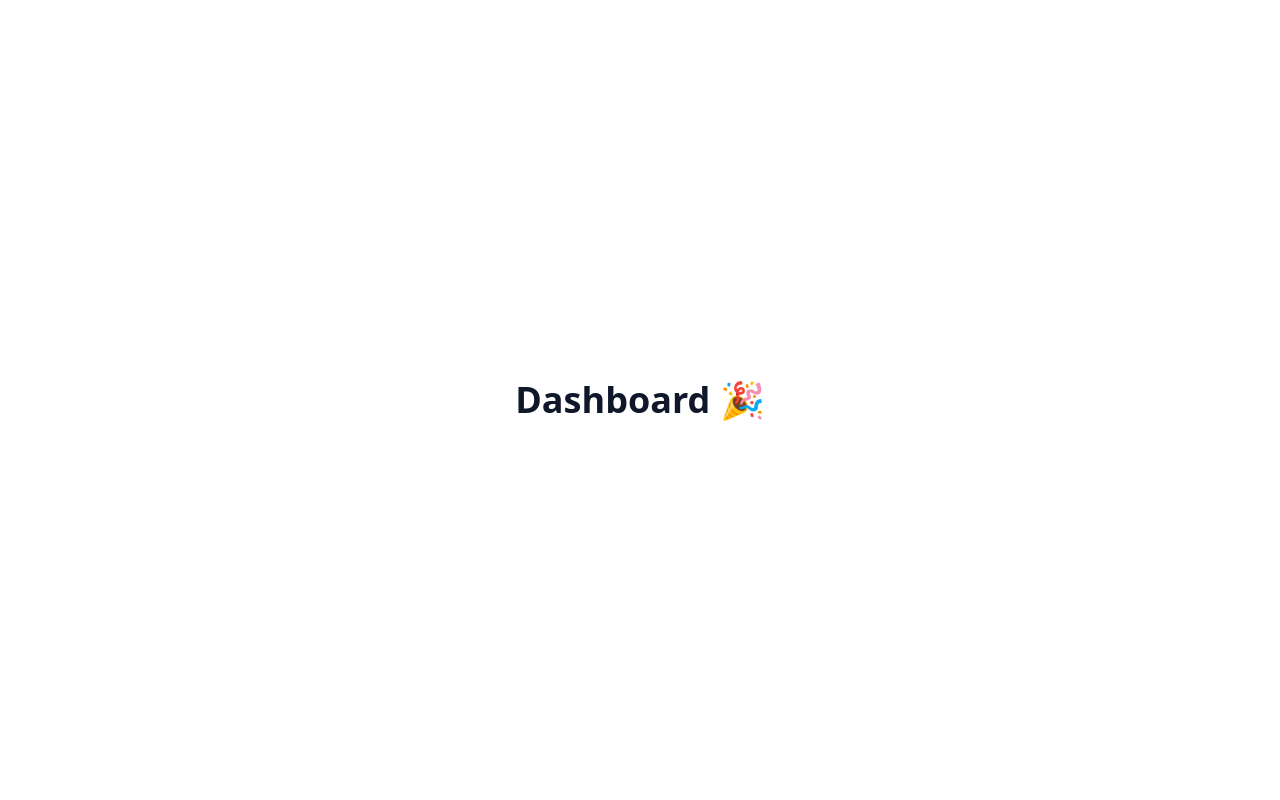
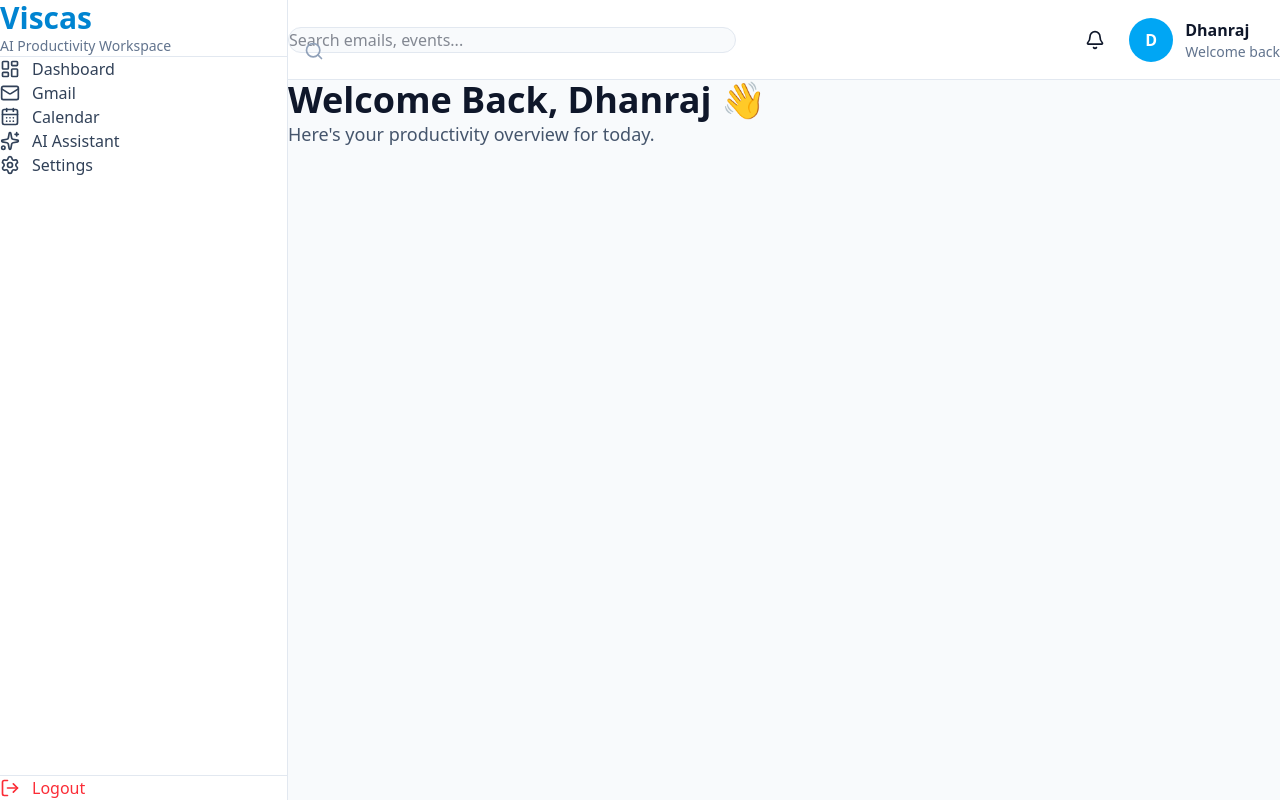
Before and after one commit to Augusty10/viscas, a Next.js app: page /dashboard in a window 1280 px wide. Built offline with nearby package versions, Linux system fonts and the light colour scheme.

Commit message:
feat(dashboard): implement dashboard layout and components, including sidebar, topbar, and welcome message

```diff
--- a/app/dashboard/page.tsx
+++ b/app/dashboard/page.tsx
@@ -1,9 +1,17 @@
+import DashboardLayout from "@/components/dashboard/DashboardLayout";
+
 export default function DashboardPage() {
   return (
-    <main className="flex min-h-screen items-center justify-center">
-      <h1 className="text-4xl font-bold">
-        Dashboard 🎉
-      </h1>
-    </main>
+    <DashboardLayout>
+      <div>
+        <h1 className="text-4xl font-bold">
+          Welcome Back, Dhanraj 👋
+        </h1>
+
+        <p className="mt-3 text-lg text-slate-600">
+          Here's your productivity overview for today.
+        </p>
+      </div>
+    </DashboardLayout>
   );
 }
--- /dev/null
+++ b/components/dashboard/DashboardLayout.tsx
@@ -0,0 +1,25 @@
+import { ReactNode } from "react";
+import Sidebar from "./Sidebar";
+import Topbar from "./Topbar";
+
+type DashboardLayoutProps = {
+  children: ReactNode;
+};
+
+export default function DashboardLayout({
+  children,
+}: DashboardLayoutProps) {
+  return (
+    <div className="flex min-h-screen bg-slate-50">
+      <Sidebar />
+
+      <div className="flex flex-1 flex-col">
+        <Topbar />
+
+        <main className="flex-1 p-8">
+          {children}
+        </main>
+      </div>
+    </div>
+  );
+}
--- /dev/null
+++ b/components/dashboard/Sidebar.tsx
@@ -0,0 +1,82 @@
+"use client";
+
+import Link from "next/link";
+import {
+  LayoutDashboard,
+  Mail,
+  CalendarDays,
+  Sparkles,
+  Settings,
+  LogOut,
+} from "lucide-react";
+
+const menuItems = [
+  {
+    title: "Dashboard",
+    href: "/dashboard",
+    icon: LayoutDashboard,
+  },
+  {
+    title: "Gmail",
+    href: "/dashboard/gmail",
+    icon: Mail,
+  },
+  {
+    title: "Calendar",
+    href: "/dashboard/calendar",
+    icon: CalendarDays,
+  },
+  {
+    title: "AI Assistant",
+    href: "/dashboard/ai",
+    icon: Sparkles,
+  },
+  {
+    title: "Settings",
+    href: "/dashboard/settings",
+    icon: Settings,
+  },
+];
+
+export default function Sidebar() {
+  return (
+    <aside className="flex h-screen w-72 flex-col border-r border-slate-200 bg-white">
+      {/* Logo */}
+      <div className="border-b border-slate-200 p-6">
+        <h1 className="text-3xl font-bold text-sky-600">
+          Viscas
+        </h1>
+
+        <p className="mt-2 text-sm text-slate-500">
+          AI Productivity Workspace
+        </p>
+      </div>
+
+      {/* Navigation */}
+      <nav className="flex-1 space-y-2 p-4">
+        {menuItems.map((item) => {
+          const Icon = item.icon;
+
+          return (
+            <Link
+              key={item.title}
+              href={item.href}
+              className="flex items-center gap-3 rounded-xl px-4 py-3 text-slate-700 transition hover:bg-sky-50 hover:text-sky-600"
+            >
+              <Icon className="h-5 w-5" />
+              {item.title}
+            </Link>
+          );
+        })}
+      </nav>
+
+      {/* Logout */}
+      <div className="border-t border-slate-200 p-4">
+        <button className="flex w-full items-center gap-3 rounded-xl px-4 py-3 text-red-500 transition hover:bg-red-50">
+          <LogOut className="h-5 w-5" />
+          Logout
+        </button>
+      </div>
+    </aside>
+  );
+}
--- /dev/null
+++ b/components/dashboard/Topbar.tsx
@@ -0,0 +1,40 @@
+"use client";
+
+import { Bell, Search } from "lucide-react";
+
+export default function Topbar() {
+  return (
+    <header className="flex h-20 items-center justify-between border-b border-slate-200 bg-white px-8">
+      {/* Search */}
+      <div className="relative w-full max-w-md">
+        <Search className="absolute left-4 top-3.5 h-5 w-5 text-slate-400" />
+
+        <input
+          type="text"
+          placeholder="Search emails, events..."
+          className="w-full rounded-xl border border-slate-200 bg-slate-50 py-3 pl-12 pr-4 outline-none transition focus:border-sky-500"
+        />
+      </div>
+
+      {/* Right Side */}
+      <div className="flex items-center gap-6">
+        <button className="rounded-xl p-3 transition hover:bg-slate-100">
+          <Bell className="h-5 w-5" />
+        </button>
+
+        <div className="flex items-center gap-3">
+          <div className="flex h-11 w-11 items-center justify-center rounded-full bg-sky-500 font-semibold text-white">
+            D
+          </div>
+
+          <div>
+            <p className="font-semibold">Dhanraj</p>
+            <p className="text-sm text-slate-500">
+              Welcome back
+            </p>
+          </div>
+        </div>
+      </div>
+    </header>
+  );
+}
```
Also changed, not shown: components/dashboard/AIAssistant.tsx (added), components/dashboard/PriorityInbox.tsx (added), components/dashboard/QuickActions.tsx (added), components/dashboard/SearchBar.tsx (added), components/dashboard/StatsCards.tsx (added), components/dashboard/TodaySchedule.tsx (added), components/dashboard/UserDropdown.tsx (added), components/dashboard/Welcome.tsx (added).
